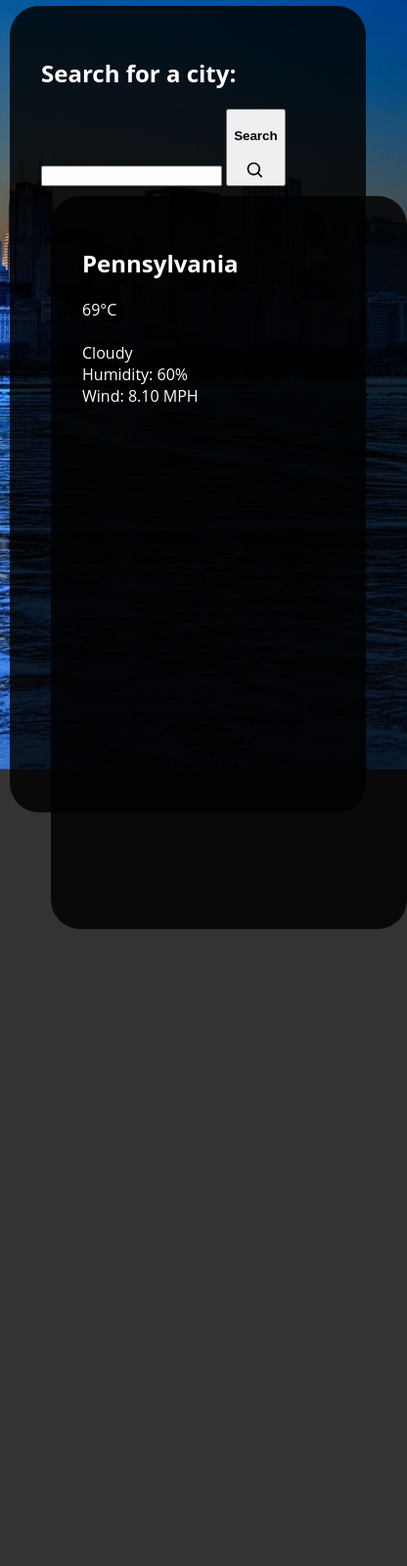
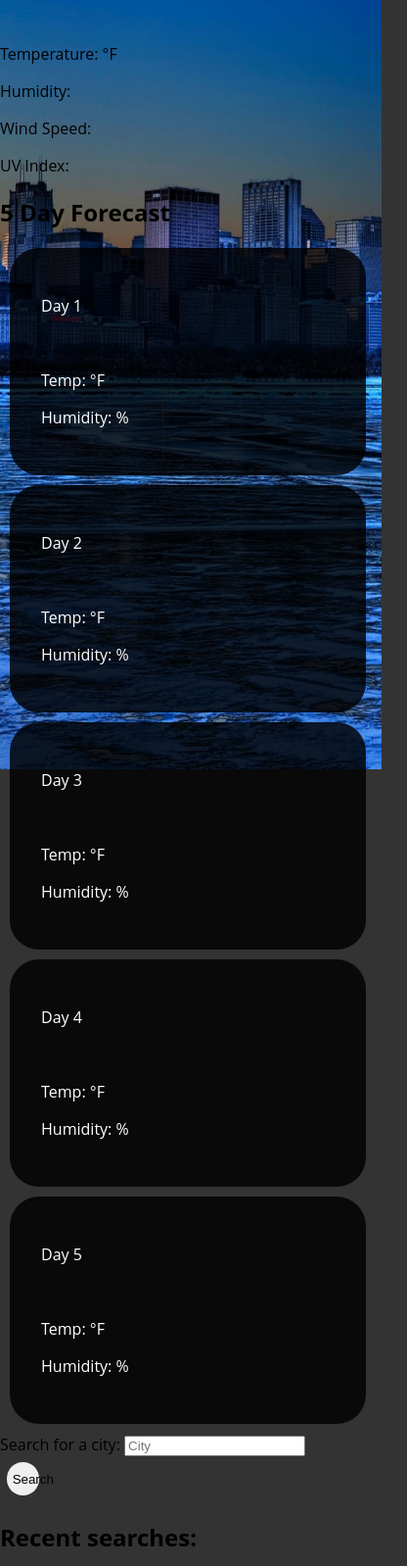
Before and after one commit to TorresBones/weatherdashboard, a plain HTML site: page index.html in a window 390 px wide. Shown: the part 80-1678 px from the top of the page at 98% size, 416 px wide, since content can reach past the window. Before the commit the page ends 1028 px from the top, so only its background shows below. Drawn offline with Linux system fonts and the light colour scheme.

Commit message:
HTML set up

```diff
--- a/assets/script.js
+++ b/assets/script.js
@@ -0,0 +1,4 @@
+$(document).ready(function () {
+
+    var apikey =
+})
--- a/assets/style.css
+++ b/assets/style.css
@@ -42,3 +42,28 @@ aside {
     height: 90%;
     margin: 10px 10px;
 }
+
+input.search-bar {
+    border: none;
+    outline: none;
+    padding: 0.8em;
+    border-radius: 18px;
+    color: black;
+    font-family: inherit;
+    font-weight: bolder;
+}
+
+button {
+    margin: 0.5em;
+    border-radius: 50%;
+    border: none;
+    height: 2.5em;
+    width: 2.5em;
+    outline: none;
+    cursor: pointer;
+    transition: 0.2 ease-in-out;
+}
+
+button:hover {
+    background: #a9a7a700;
+}
--- a/index.html
+++ b/index.html
@@ -7,29 +7,125 @@
     <link rel="stylesheet" href="./assets/style.css">
 </head>
 <body>
-    <header>
+    <header class="container">
+        <div class="title">
         <h1>Weather Dashboard</h1>
+        </div>
     </header>
-    <section class="card">
+
+<main class="container dashboard">
+    <div class="row p-2">
+
+<!-- Right column with current weather and 5 day forecast -->
+
+         <div class="col-sm-12 col-md-9 order-md-2">
+            <div clas="row">
+
+                <section class="col-12 currentWeather p-0">
+                            <div class="d-flex cityName">
+                                <h2 id="city"></h2>
+                                <h3 id="date"></h3>
+                                <img id="weather-icon" />
+                            </div>
+                            <p class="pt-1 pl-2">Temperature: <span id="temperature"></span> &deg;F</p>
+                            <p class="pl-2">Humidity: <span id="humidity"></span></p>
+                            <p class="pl-2">Wind Speed:<span id="wind"></span></p>
+                            <p class="pl-2">UV Index: <span id="uv-index" class="p-1"></span></p>
+                </section>
+
+                <section class="col-12 fiveDay">
+                    <h2>5 Day Forecast</h2>
+                    <div class="row">
+                        <div class="col-sm-10 col-md-4 offset-lg-1 col-1g-2 p-1">
+                            <div class="card day-0 m-0 text-center">
+                                <div class="card-body p-1">
+                                    <p class="card-title">Day 1</p>
+                                    <img class="fiveDay-img mb-2" />
+                                    <p class="card-subtitle mb-2 text-muted">Temp: <span class="fiveDay-temp"></span>&deg;F</p>
+                                    <p class="card-subtitle mb-2 text-muted">Humidity: <span class="fiveDay-humid"></span>%</p>
+                                </div>
+                            </div>
+                        </div>
+                        <div class="col-sm-10 col-md-4 offset-lg-1 col-1g-2 p-1">
+                            <div class="card day-1 m-0 text-center">
+                                <div class="card-body p-1">
+                                    <p class="card-title">Day 2</p>
+                                    <img class="fiveDay-img mb-2" />
+                                    <p class="card-subtitle mb-2 text-muted">Temp: <span class="fiveDay-temp"></span>&deg;F</p>
+                                    <p class="card-subtitle mb-2 text-muted">Humidity: <span class="fiveDay-humid"></span>%</p>
+                                </div>
+                            </div>
+                        </div>
+                        <div class="col-sm-10 col-md-4 offset-lg-1 col-1g-2 p-1">
+                            <div class="card day-2 m-0 text-center">
+                                <div class="card-body p-1">
+                                    <p class="card-title">Day 3</p>
+                                    <img class="fiveDay-img mb-2" />
+                                    <p class="card-subtitle mb-2 text-muted">Temp: <span class="fiveDay-temp"></span>&deg;F</p>
+                                    <p class="card-subtitle mb-2 text-muted">Humidity: <span class="fiveDay-humid"></span>%</p>
+                                </div>
+                            </div>
+                        </div>
+                        <div class="col-sm-10 col-md-4 offset-lg-1 col-1g-2 p-1">
+                            <div class="card day-3 m-0 text-center">
+                                <div class="card-body p-1">
+                                    <p class="card-title">Day 4</p>
+                                    <img class="fiveDay-img mb-2" />
+                                    <p class="card-subtitle mb-2 text-muted">Temp: <span class="fiveDay-temp"></span>&deg;F</p>
+                                    <p class="card-subtitle mb-2 text-muted">Humidity: <span class="fiveDay-humid"></span>%</p>
+                                </div>
+                            </div>
+                        </div>
+                        <div class="col-sm-10 col-md-4 offset-lg-1 col-1g-2 p-1">
+                            <div class="card day-4 m-0 text-center">
+                                <div class="card-body p-1">
+                                    <p class="card-title">Day 5</p>
+                                    <img class="fiveDay-img mb-2" />
+                                    <p class="card-subtitle mb-2 text-muted">Temp: <span class="fiveDay-temp"></span>&deg;F</p>
+                                    <p class="card-subtitle mb-2 text-muted">Humidity: <span class="fiveDay-humid"></span>%</p>
+                                </div>
+                            </div>
+                        </div>
+                    </div>
+                </section>
+            </div>
+        </div>
+
+    <!-- Left Column - search sity bar - and previously city list -->
+
+        <div clas="col-sm-12 col-md-3 left-panel order-md-1">
+            <form>
+                <div class="form-row">
+                    <div class="form-group col-8">
+                    <label for="city-input">Search for a city:</label>
+                    <input type="text" placeholder="City" class="form-control" id="city-input">
+                    </div>
+                    <div class="col-auto">
+                        <button type="submit" class="btn btn-primary mb-2 align-text-bottom" id="search-btn">Search <i class="fas fa-search"></i></button>
+                    </div>
+                </div>
+            </form>
+            <div class="row recent-searches mt-3">
+                <div class="col-sm-12">
+                    <h2>Recent searches:</h2>
+                </div>
+            </div>
+            <div class="row cityList m-0">
+            </div>
+        </div>
+    </div>
+</main>
         <section class="search">
             <h2>Search for a city:</h2>
-            <input type="text" class="search-bar">
+            <input type="text" class="search-bar" autocomplete="off">
             <button>
-                <h4>Search</h4>
             <svg stroke="currentColor" fill="currentColor" stroke-width="0" viewBox="0 0 24 24" height="1.5em" width="1.5em" xmlns="http://www.w3.org/2000/svg">
                 <path d="M10,18c1.846,0,3.543-0.635,4.897-1.688l4.396,4.396l1.414-1.414l-4.396-4.396C17.365,13.543,18,11.846,18,10 c0-4.411-3.589-8-8-8s-8,3.589-8,8S5.589,18,10,18z M10,4c3.309,0,6,2.691,6,6s-2.691,6-6,6s-6-2.691-6-6S6.691,4,10,4z"></path>
             </svg>
             </button>
             </section>
-            <aside class="weather">
-                <h2 class="city">Pennsylvania</h2>
-                <section class="temp">69°C</section>
-                <img src="" alt="" class="icon"/>
-                <div class="description">Cloudy</div>
-                <div class="humidity">Humidity: 60%</div>
-                <div class="wind">Wind: 8.10 MPH</div>
-            </aside>
     </section>
+</main>
     <script src="./assets/script.js"></script>
 </body>
 </html>
```
